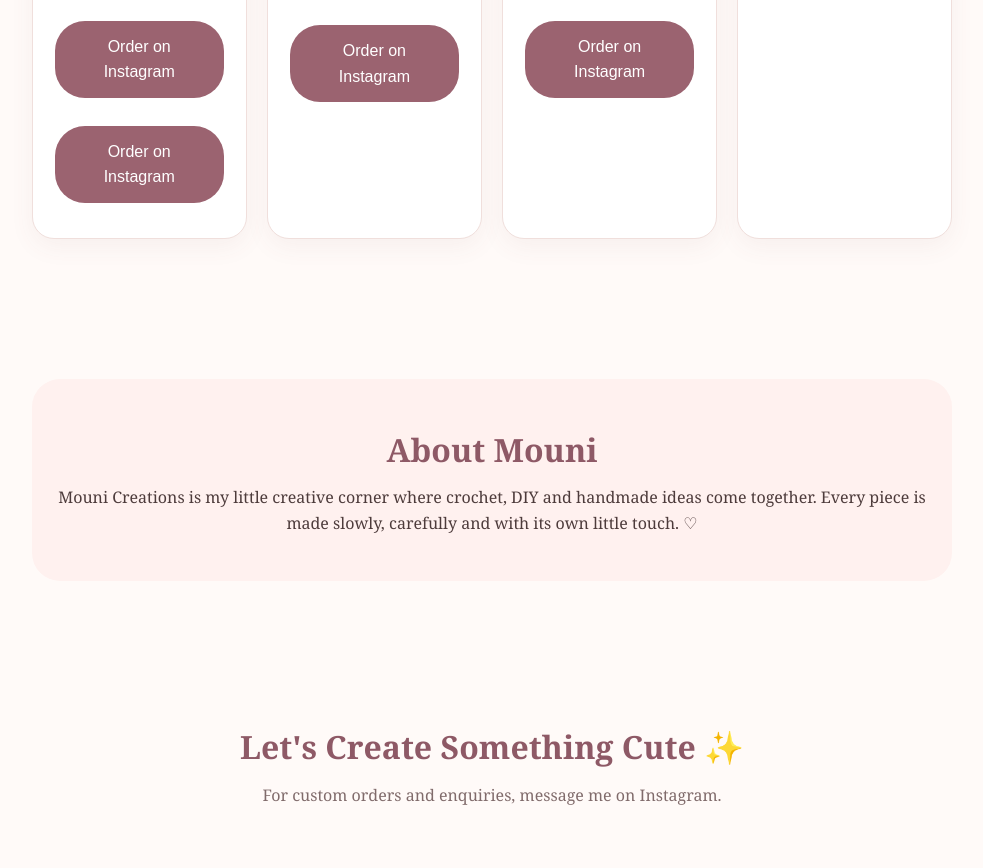
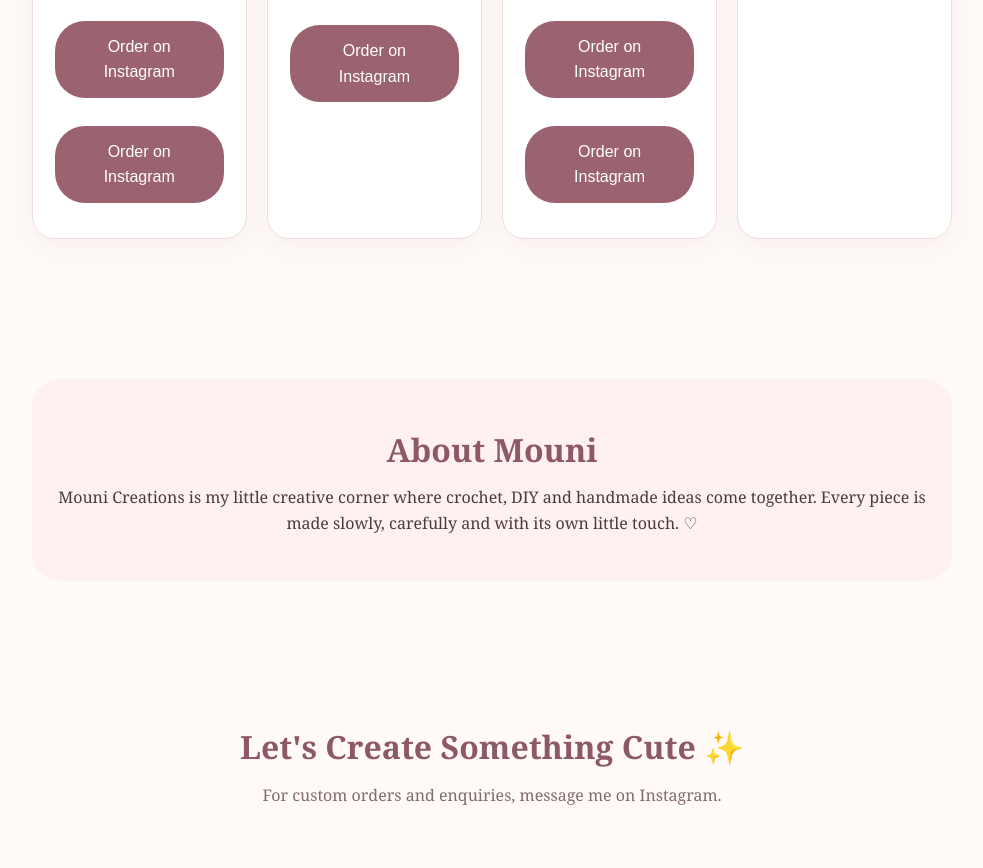
Before and after one commit to arikamounika1996-web/Mouni-creations, a plain HTML site: page index.html in a window 1280 px wide. Shown: the part 960-1828 px from the top of the page, without its empty margins (148-1131 px from the left). Drawn offline with Linux system fonts and the light colour scheme.

Commit message:
Update index.html

```diff
--- a/index.html
+++ b/index.html
@@ -253,6 +253,12 @@ footer {
   target="_blank">
   Order on Instagram
       </a>
+      <a
+  class="btn"
+  href="https://instagram.com/Monika_arika"
+  target="_blank">
+  Order on Instagram
+      </a>
     </div>
 
     <div class="card">
```
